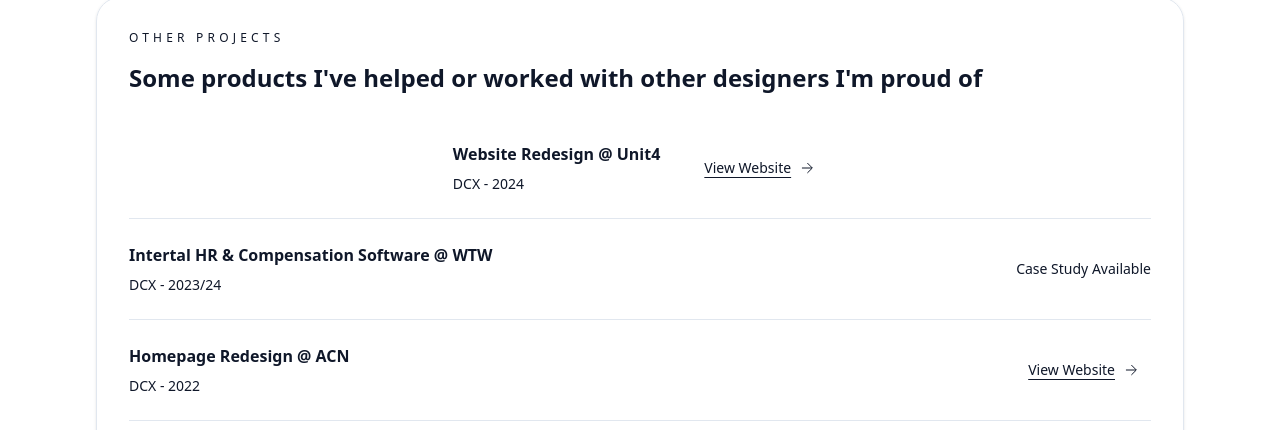
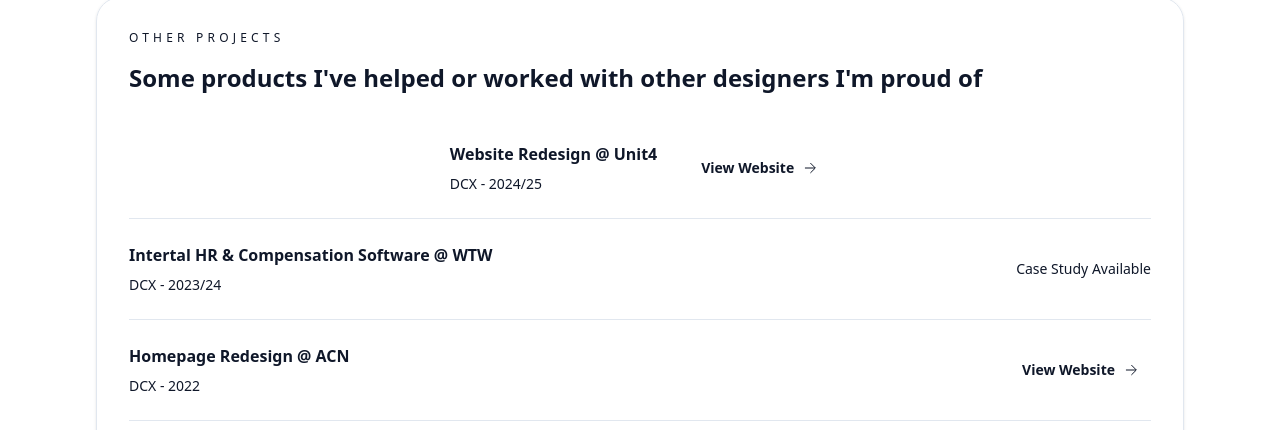
Before and after one commit to alex-mann-23/portfolio-xander, a Next.js app in the folder next-app/: page / in a window 1280 px wide. Shown: the part 2078-2508 px from the top of the page. Built offline with nearby package versions, Linux system fonts and the light colour scheme.

Commit message:
new changes applied

```diff
--- a/next-app/src/app/page.tsx
+++ b/next-app/src/app/page.tsx
@@ -10,7 +10,7 @@
 export default function HomePage() {
   const featuredProjects = projects.filter((project) => project.featured);
   const otherProjectButtonClass =
-    "rounded-[4px] text-sm underline underline-offset-4 decoration-foreground/60 hover:decoration-foreground";
+    "rounded-[4px] text-sm decoration-foreground/60 hover:decoration-foreground";
 
   return (
     <PageTransition>
@@ -88,7 +88,7 @@
           <div className="flex flex-col gap-4 py-6 sm:flex-row sm:items-center sm:justify-center sm:gap-8">
             <div className="space-y-2">
               <p className="text-base font-semibold">Website Redesign @ Unit4</p>
-              <p className="text-sm text-muted-foreground">DCX - 2024</p>
+              <p className="text-sm text-muted-foreground">DCX - 2024/25</p>
             </div>
             <div className="sm:flex sm:items-center sm:justify-center">
               <Button
@@ -98,7 +98,7 @@
                 className={otherProjectButtonClass}
               >
                 <a href="https://www.unit4.com/" target="_blank" rel="noreferrer">
-                  <span>View Website</span>
+                  <span className="font-semibold">View Website</span>
                   <svg
                     viewBox="0 0 24 24"
                     className="h-4 w-4"
@@ -137,7 +137,7 @@
                   target="_blank"
                   rel="noreferrer"
                 >
-                  <span>View Website</span>
+                  <span className="font-semibold">View Website</span>
                   <svg
                     viewBox="0 0 24 24"
                     className="h-4 w-4"
```
